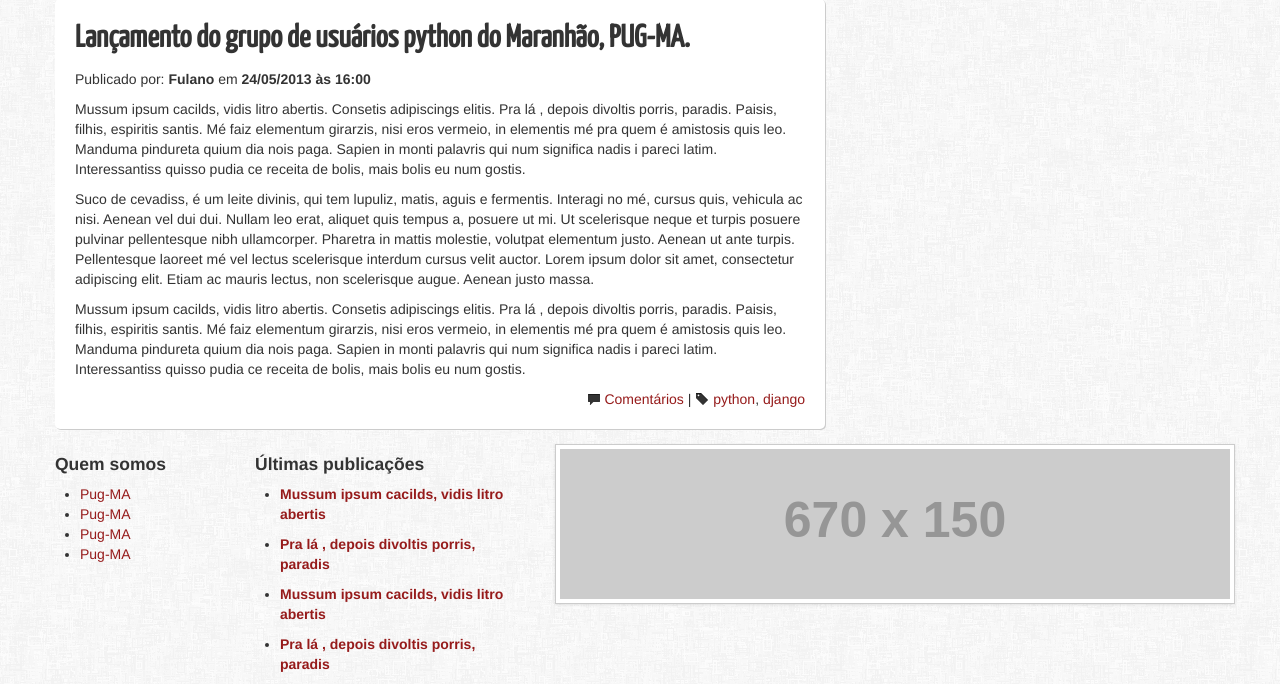
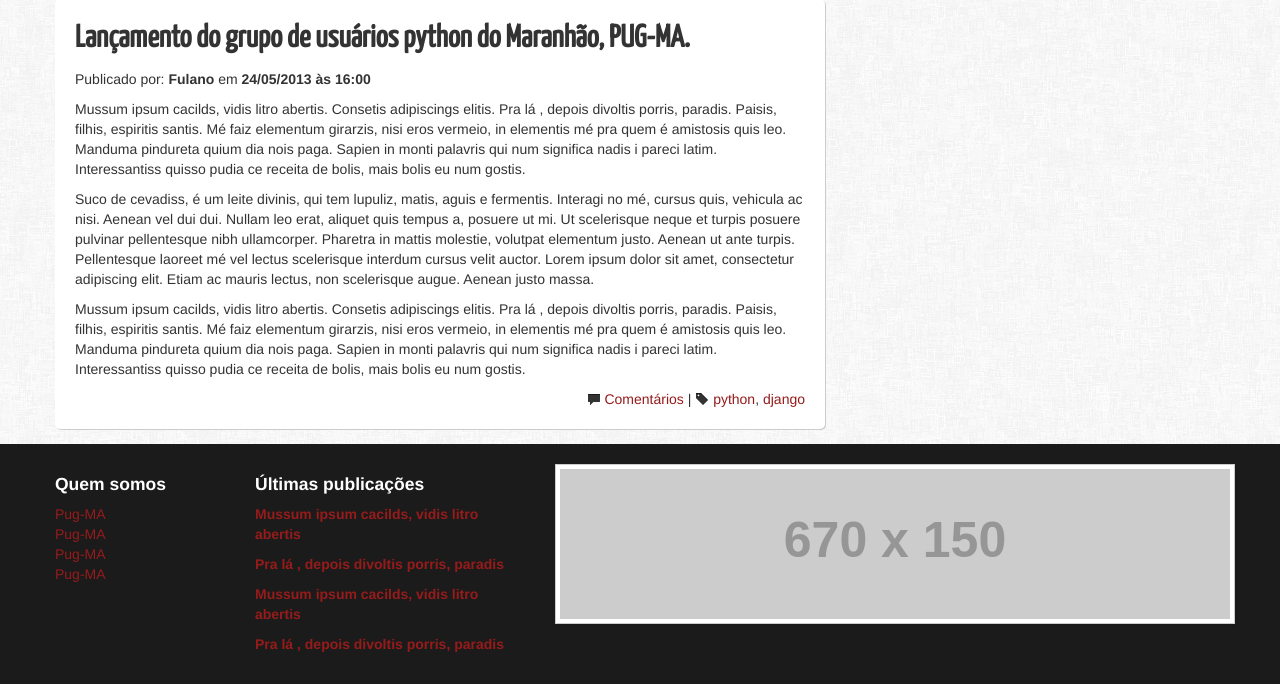
Before and after one commit to pug-ma/pugma-website, a Django app: page / in a window 1280 px wide. Shown: the part 1152-1836 px from the top of the page. Run offline with Django 3.2, Linux system fonts and the light colour scheme; grey boxes labelled with a size stand in for pictures from a placeholder-image service; some libraries are stand-ins or nearby versions.

Commit message:
site footer

```diff
--- a/apps/page/static/css/main.css
+++ b/apps/page/static/css/main.css
@@ -54,3 +54,14 @@ a:hover {
     margin: 0 5px 5px 0;
     float: left;
 }
+.site-footer {
+    background: #1b1b1b;
+    padding: 20px 0;
+}
+.site-footer h4 {
+    color: #fff;
+}
+.site-footer ul {
+    list-style: none;
+    margin: 0;
+}
--- a/apps/page/templates/base.html
+++ b/apps/page/templates/base.html
@@ -108,7 +108,7 @@
                 </section>
             </div>
         </div>
-        <footer>
+        <footer class="site-footer">
             <div class="container">
                 <div class="row">
                     <section class="span2">
```
